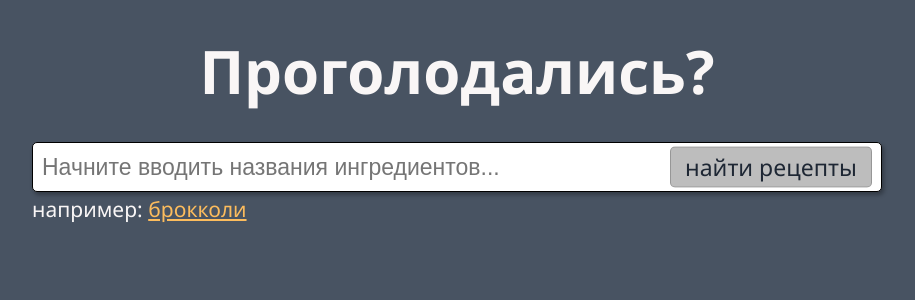
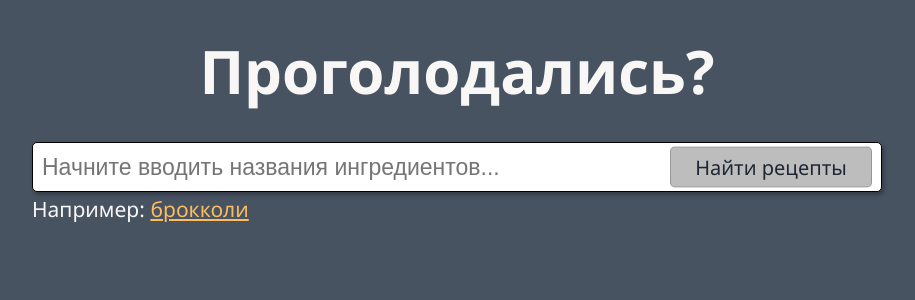
Before and after one commit to Leonidas51/instant-recipe, a React app in the folder ogolodali/frontend/: page / in a window 1280 px wide. Shown: the top 300 px of the page, without its empty margins (183-1098 px from the left). Built offline with nearby package versions, Linux system fonts and the light colour scheme; the HTML template or start-up script is replaced by a standard one.

Commit message:
stylo freestylo for search button and 'Например'

```diff
--- a/ogolodali/frontend/src/components/SearchArea.js
+++ b/ogolodali/frontend/src/components/SearchArea.js
@@ -11,10 +11,10 @@ class SearchArea extends React.Component {
       <div className="search-area">
         <div className="input-container">
           <input className="input-container__input" type="text" placeholder="Начните вводить названия ингредиентов..." />
-          <div className="input-container__search-button input-container__search-button_inactive">найти рецепты</div>
+          <div className="input-container__search-button input-container__search-button_inactive">Найти рецепты</div>
         </div>
         <div className="search_area__sample">
-          например: <span className="search_area__sample_highlited">брокколи</span>
+          Например: <span className="search_area__sample_highlited">брокколи</span>
         </div>
       </div>
     )
--- a/ogolodali/frontend/src/pages/Index.css
+++ b/ogolodali/frontend/src/pages/Index.css
@@ -45,7 +45,7 @@
   border: 1px solid rgba(0, 0, 0, 0.2);
   border-radius: 5px;
   color: #1E2734;
-  font-size: 23px;
+  font-size: 20px;
   text-align: center;
   transition: 0.5s;
 
```
